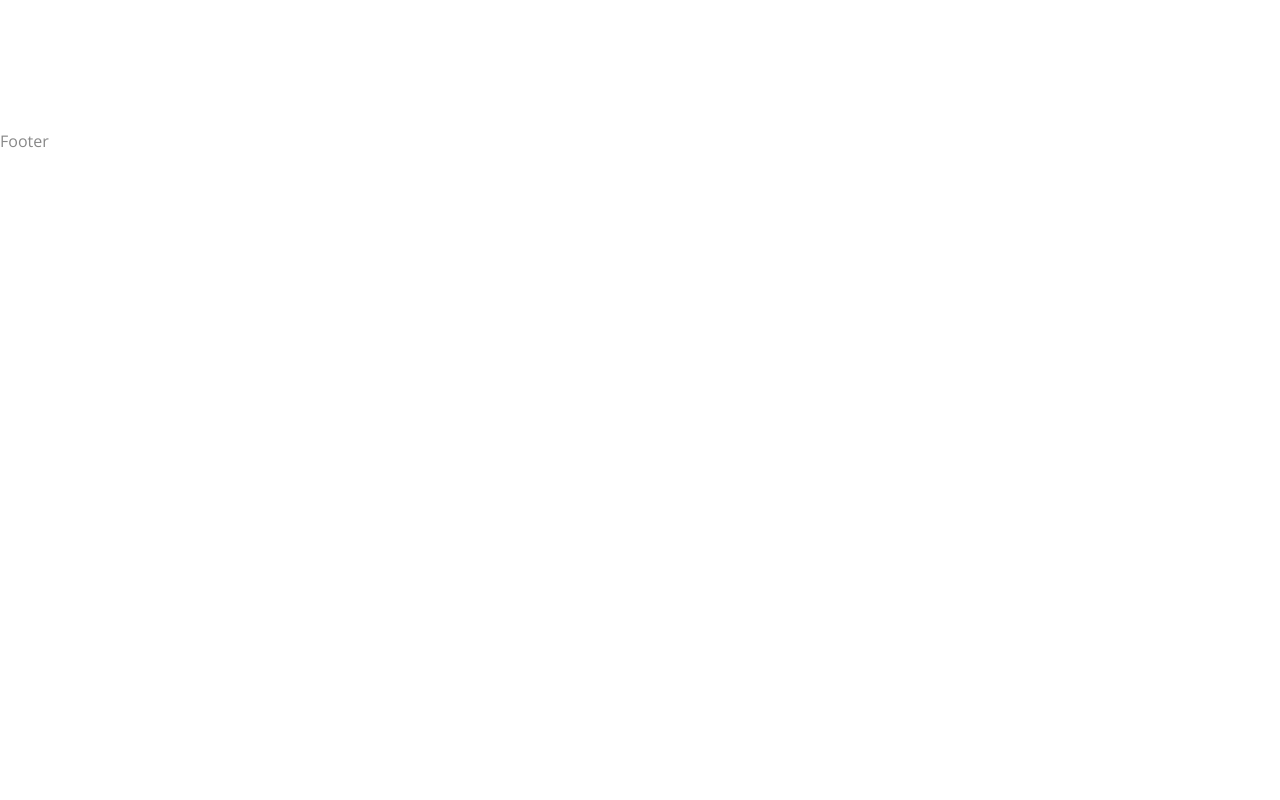
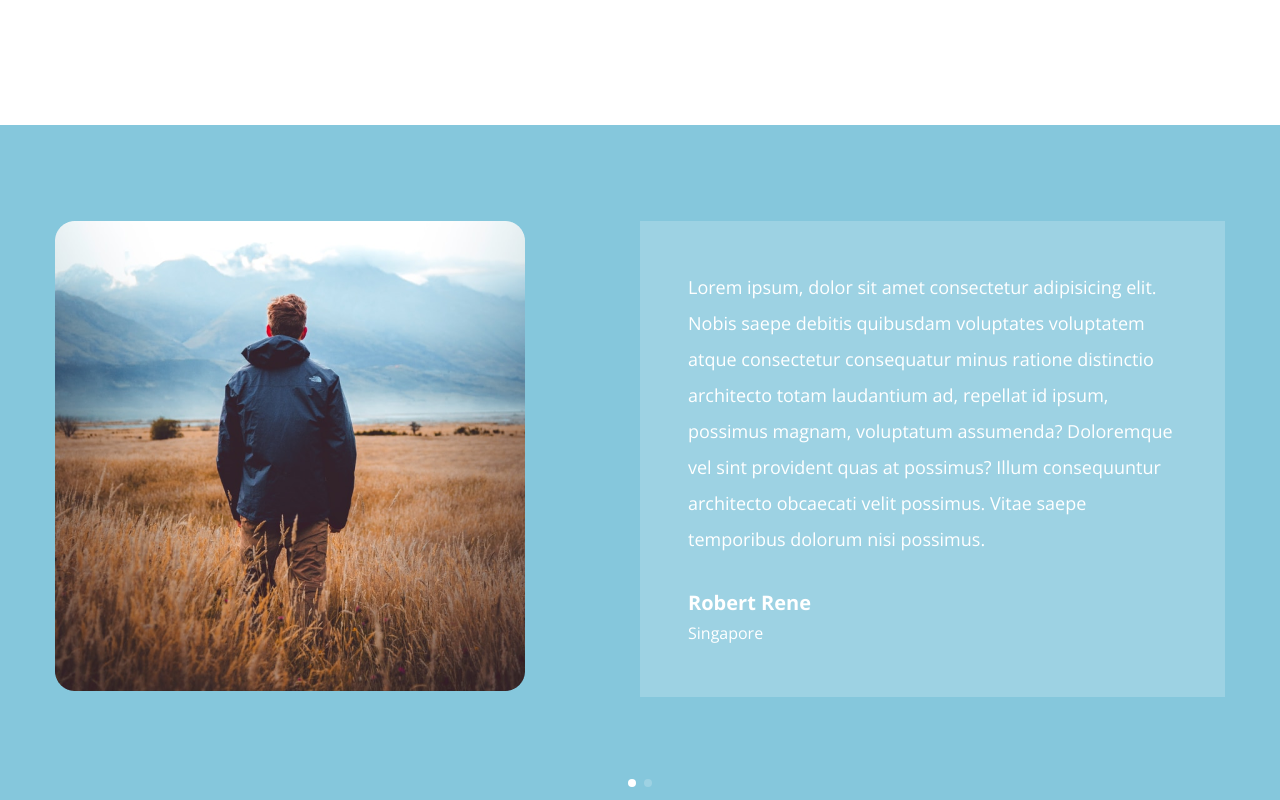
Before and after one commit to tltelf/Hotel-Landing-Page, a Next.js app: page / in a window 1280 px wide. Shown: the part 3960-4760 px from the top of the page. Built offline with nearby package versions, Linux system fonts and the light colour scheme.

Commit message:
add Find component

```diff
--- a/app/globals.css
+++ b/app/globals.css
@@ -27,3 +27,9 @@
 		@apply text-xl;
 	}
 }
+
+.swiper-horizontal > .swiper-pagination-bullets .swiper-pagination-bullet,
+.swiper-pagination-horizontal.swiper-pagination-bullets
+	.swiper-pagination-bullet {
+	@apply bg-white;
+}
--- a/app/page.jsx
+++ b/app/page.jsx
@@ -5,6 +5,7 @@ import About from '@/components/About';
 import Featured from '@/components/Featured';
 import Recommendation from '@/components/Recommendation';
 import Find from '@/components/Find';
+import Testimonials from '@/components/Testimonials';
 
 export default function Home() {
 	return (
@@ -15,6 +16,7 @@ export default function Home() {
 			<About />
 			<Recommendation />
 			<Find />
+			<Testimonials />
 			<Footer />
 			<div className='h-[4000px]'></div>
 		</main>
--- a/components/Find.jsx
+++ b/components/Find.jsx
@@ -9,7 +9,7 @@ const hotelData = [
 	{
 		image: '/find/hotel-1.png',
 		name: 'Hotel De Luna',
-		location: 'Singapore',
+		location: 'Pattaya',
 	},
 	{
 		image: '/find/hotel-2.png',
@@ -19,12 +19,12 @@ const hotelData = [
 	{
 		image: '/find/hotel-3.png',
 		name: 'Delight Hotel',
-		location: 'Singapore',
+		location: 'Bali',
 	},
 	{
 		image: '/find/hotel-4.png',
 		name: 'Mercusuar Hotel',
-		location: 'Singapore',
+		location: 'Sydney',
 	},
 ];
 
--- /dev/null
+++ b/components/Testimonials.jsx
@@ -0,0 +1,85 @@
+'use client';
+
+// swiper react components
+import { Swiper, SwiperSlide } from 'swiper/react';
+// swiper modules
+import { Pagination } from 'swiper/modules';
+
+// swiper styles
+import 'swiper/css';
+import 'swiper/css/pagination';
+
+import Image from 'next/image';
+import { motion } from 'framer-motion';
+import { fadeIn } from '@/variants';
+
+const testimonalData = [
+	{
+		img: '/testimonials/img-1.png',
+		message:
+			'Lorem ipsum, dolor sit amet consectetur adipisicing elit. Nobis saepe debitis quibusdam voluptates voluptatem atque consectetur consequatur minus ratione distinctio architecto totam laudantium ad, repellat id ipsum, possimus magnam, voluptatum assumenda? Doloremque vel sint provident quas at possimus? Illum consequuntur architecto obcaecati velit possimus. Vitae saepe temporibus dolorum nisi possimus.',
+		personName: 'Robert Rene',
+		location: 'Singapore',
+	},
+	{
+		img: '/testimonials/img-2.png',
+		message:
+			'Lorem ipsum dolor sit amet consectetur adipisicing elit. Beatae quam assumenda neque iure alias molestiae rerum esse est dolorum, dolores mollitia earum dolore id. Sapiente consequuntur facilis, harum perspiciatis veniam officiis ut? Quibusdam nihil error repellat, at ullam cum natus. Ab debitis commodi illo reprehenderit ex voluptatem neque.',
+		personName: 'Emily Jhonson',
+		location: 'Aspen, USA',
+	},
+];
+
+const Testimonials = () => {
+	return (
+		<motion.section
+			variants={fadeIn('up', 0.2)}
+			initial='hidden'
+			whileInView='show'
+			viewport={{ once: false, amount: 0 }}
+			className='bg-soft_green xl:h-[880px]'
+		>
+			<motion.div
+				variants={fadeIn('up', 0.4)}
+				initial='hidden'
+				whileInView='show'
+				viewport={{ once: false, amount: 0 }}
+				className='container mx-auto'
+			>
+				<Swiper
+					modules={[Pagination]}
+					pagination={{ clickable: true }}
+					className='xl:h-[680px] overflow-hidden'
+				>
+					{testimonalData.map((slide, index) => {
+						return (
+							<SwiperSlide key={index}>
+								<div className='grid grid-cols-1 xl:grid-cols-2 py-12 xl:py-24'>
+									<Image
+										src={slide.img}
+										width={470}
+										height={470}
+										quality={100}
+										alt=''
+										className='hidden xl:flex'
+									/>
+									<div className='flex-1 bg-white/20 text-white p-12'>
+										<p className='text-lg leading-9 mb-8'>
+											{slide.message}
+										</p>
+										<p className='text-xl font-bold'>
+											{slide.personName}
+										</p>
+										<p>{slide.location}</p>
+									</div>
+								</div>
+							</SwiperSlide>
+						);
+					})}
+				</Swiper>
+			</motion.div>
+		</motion.section>
+	);
+};
+
+export default Testimonials;
```
